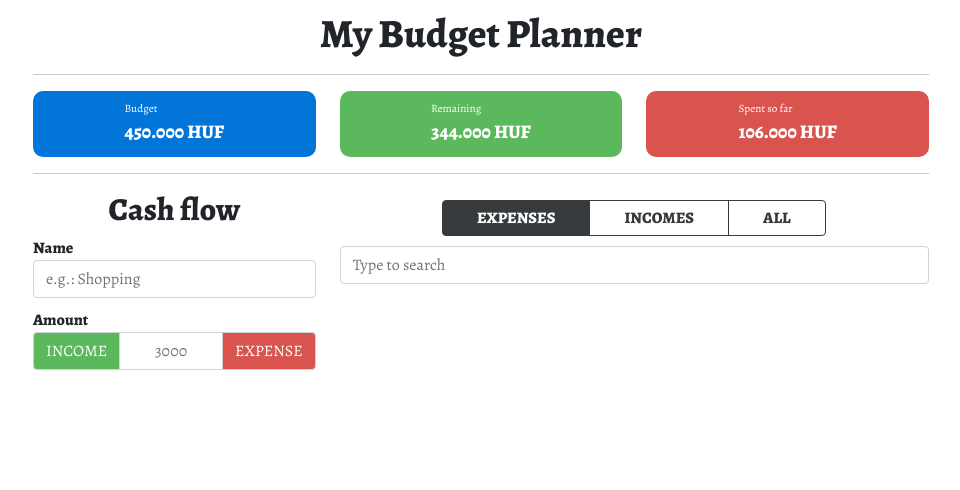
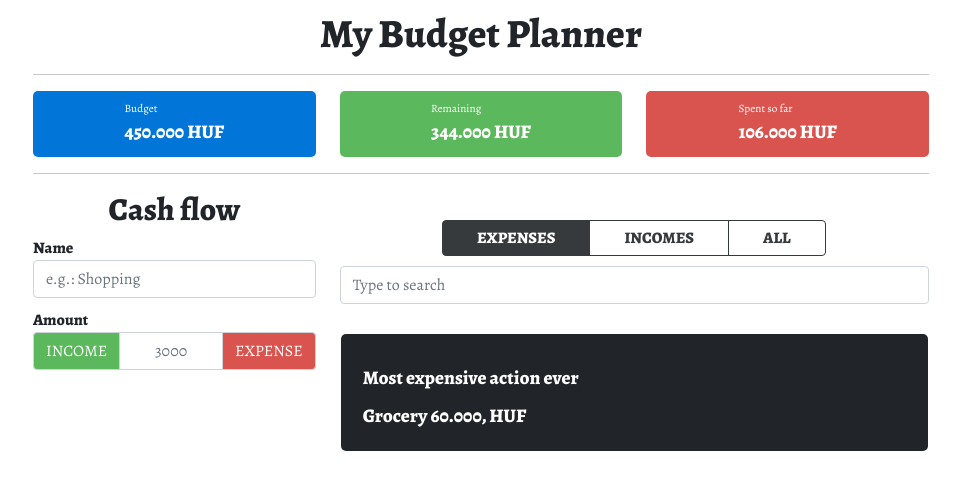
Before and after one commit to sumegizoltan73/expanse-tracker, a React (Create React App) app in the folder FrontEnd/expense-tracker/: page / in a window 1280 px wide. Shown: the top 490 px of the page, without its empty margins (159-1119 px from the left). Built offline with nearby package versions, Linux system fonts and the light colour scheme.

Commit message:
most expensive box design

```diff
--- a/FrontEnd/expense-tracker/src/components/BudgetItem/BudgetItem.css
+++ b/FrontEnd/expense-tracker/src/components/BudgetItem/BudgetItem.css
@@ -1,6 +1,6 @@
 .budget-item {
     color: white;
-    border-radius: 10px;
+    border-radius: 5px;
     text-align: center;
 }
 
--- a/FrontEnd/expense-tracker/src/components/List/List.css
+++ b/FrontEnd/expense-tracker/src/components/List/List.css
@@ -1,3 +1,7 @@
+.tracker-list {
+    margin-top: 20px;
+}
+
 .tracker-list label.btn {
     font-weight: bold;
 }
@@ -17,6 +21,26 @@
     border-color: #373A3C !important;
 }
 
+.bg-dark {
+    color: white;
+}
+
+.tracker-list-card  {
+    border-radius: 5px;
+    margin: 20px 1px 0px 1px;
+    padding: 20px 10px;
+    font-size: 1.2em;
+    font-weight: bold;
+}
+
+.most-expensive-card .label {
+    text-align: left;
+}
+
+.most-expensive-card .item {
+    text-align: right;
+}
+
 @media only screen and (max-width: 1399px) {
     .tracker-list label.btn {
         padding: 5px 34px;
@@ -24,6 +48,10 @@
 
     .tracker-list .col-12 {
         margin-top: 10px;
+    }
+
+    .most-expensive-card .item {
+        text-align: left;
     }
 }
 
--- a/FrontEnd/expense-tracker/src/components/List/List.js
+++ b/FrontEnd/expense-tracker/src/components/List/List.js
@@ -16,7 +16,7 @@ const List = (props) => {
         <div className="col-12 col-md-8 tracker-list">
             <div className="row">
                 <div className="col-12 col-xxl-6">
-                    <div className="btn-group" role="group">
+                    <div className="btn-group tracker-list-radio" role="group">
                         <input type="radio" className="btn-check" name="btnradio" id="btnradio1" autocomplete="off"
                             checked={radioState.selected === 'btnradio1'}
                             onChange={handleRadioChange} />
@@ -40,6 +40,14 @@ const List = (props) => {
                 </div>
             </div>
 
+            <div className="row">
+                <div className="col-12">
+                    <div className="row bg-dark tracker-list-card most-expensive-card">
+                        <div className="col-12 col-xxl-6 label">Most expensive action ever</div>
+                        <div className="col-12 col-xxl-6 item">Grocery 60.000, HUF</div>
+                    </div>
+                </div>
+            </div>
         </div>
 
     );
```
